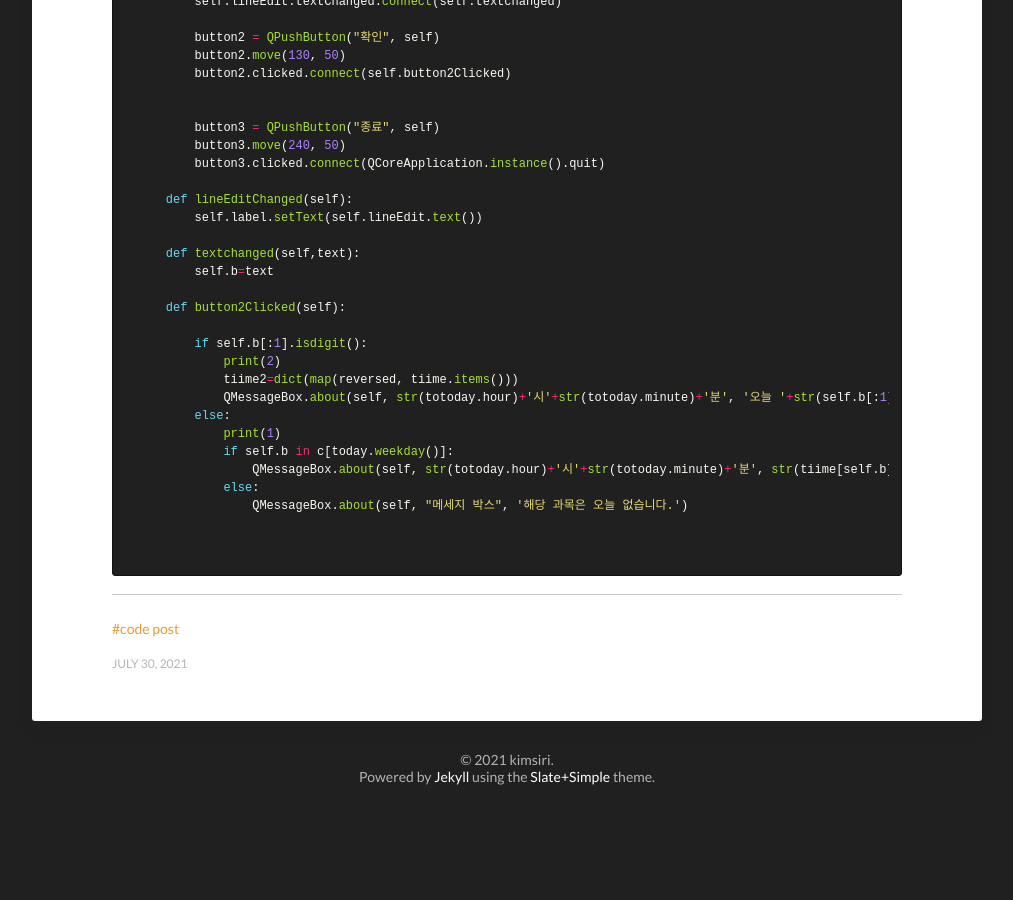
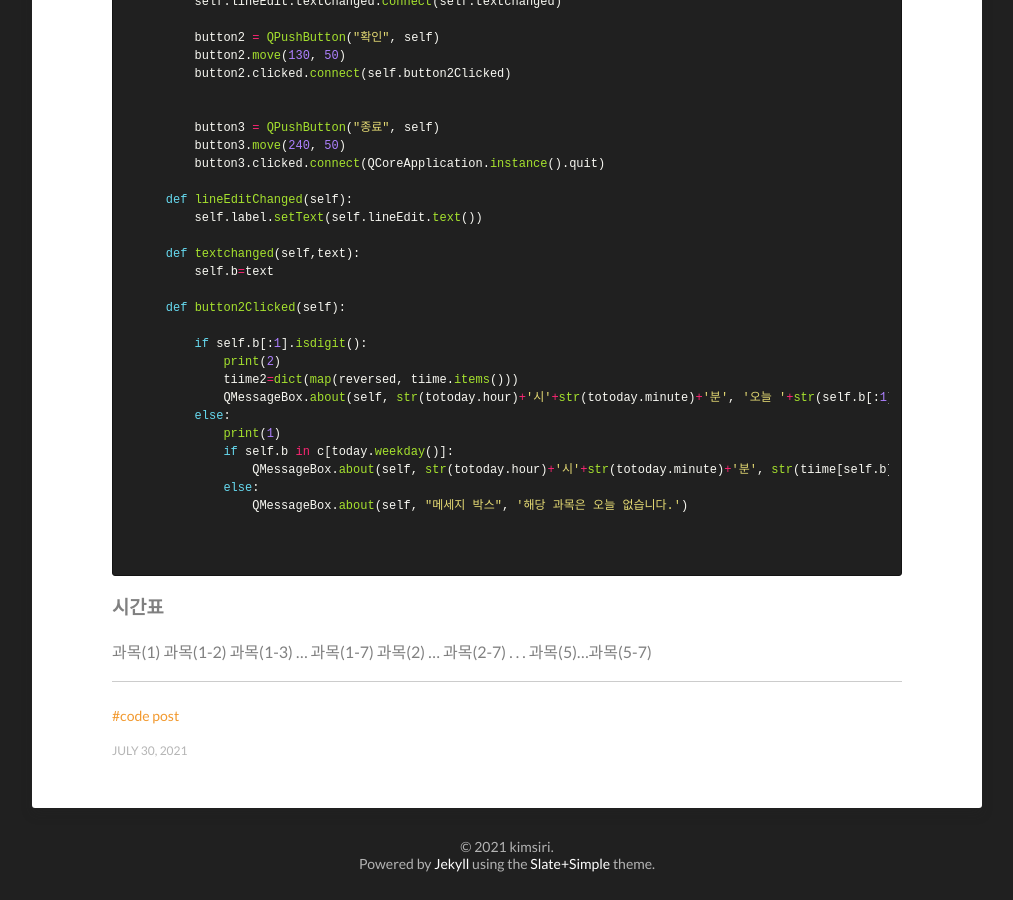
Before and after one commit to kimsiri33/kimsiri33.github.com, a Jekyll site: the page built from _posts/2021-07-24-PyQt.md, in a window 1280 px wide and 900 px high, scrolled down 1181 px. Shown: the whole window, without its empty margins (133-1146 px from the left). Built offline with Jekyll 4.4.1, drawn with Linux system fonts in a browser that asks for light colours; before the commit the page ends 1994 px from its top, so only the background shows below that.

Commit message:
Update 2021-07-24-PyQt.md

````diff
--- a/_posts/2021-07-24-PyQt.md
+++ b/_posts/2021-07-24-PyQt.md
@@ -83,3 +83,10 @@ class MyWindow(QMainWindow):
 
 
 ```
+### 시간표
+과목(1) 과목(1-2) 과목(1-3) ... 과목(1-7)
+과목(2) ... 과목(2-7)
+.
+.
+.
+과목(5)...과목(5-7)
````
